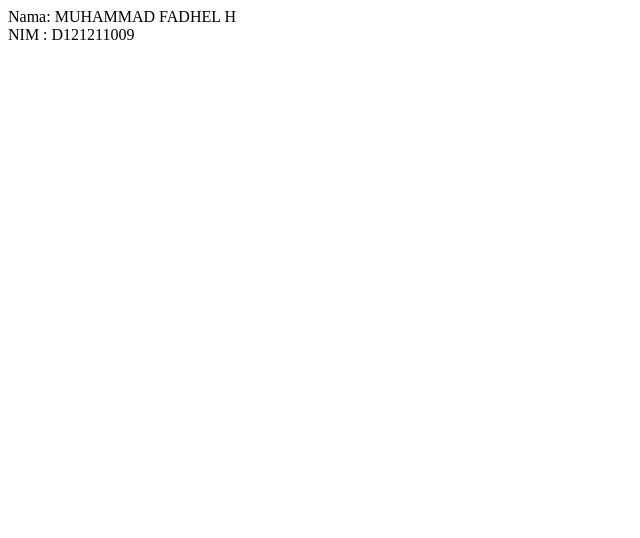
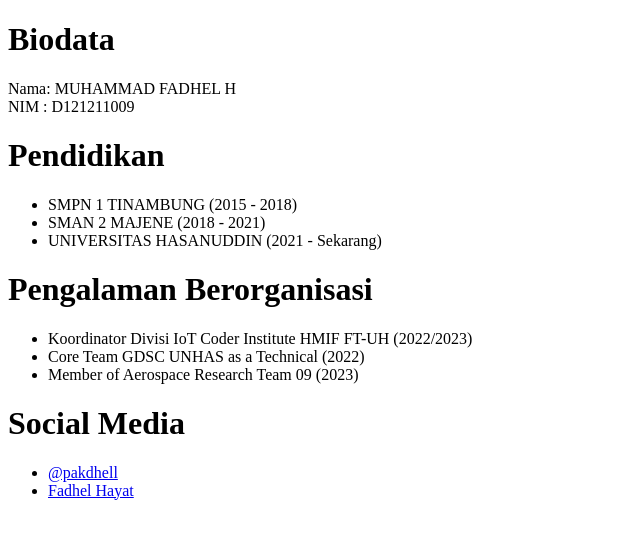
Before and after one commit to pakdhel/Pemrograman-Web, a plain HTML site: page index.html in a window 1280 px wide. Shown: the whole page, without its empty margins (0-640 px from the left). Drawn offline with Linux system fonts and the light colour scheme.

Commit message:
add some biodata

```diff
--- a/index.html
+++ b/index.html
@@ -4,10 +4,28 @@
     <meta charset="UTF-8">
     <meta http-equiv="X-UA-Compatible" content="IE=edge">
     <meta name="viewport" content="width=device-width, initial-scale=1.0">
-    <title>Document</title>
+    <title>Biodata</title>
 </head>
 <body>
+    <h1>Biodata</h1>
     Nama: MUHAMMAD FADHEL H <br>
     NIM : D121211009 <br>
+    <h1>Pendidikan</h1>
+    <ul>
+        <li>SMPN 1 TINAMBUNG (2015 - 2018)</li>
+        <li>SMAN 2 MAJENE (2018 - 2021)</li>
+        <li>UNIVERSITAS HASANUDDIN (2021 - Sekarang)</li>
+    </ul>
+    <h1>Pengalaman Berorganisasi</h1>
+    <ul>
+        <li>Koordinator Divisi IoT Coder Institute HMIF FT-UH (2022/2023)</li>
+        <li>Core Team GDSC UNHAS as a Technical (2022)</li>
+        <li>Member of Aerospace Research Team 09 (2023)</li>
+    </ul>
+    <h1>Social Media</h1>
+    <ul>
+        <li><a href="www.instagram.com/pakdhell">@pakdhell</a></li>
+        <li><a href="www.youtube.com/@fadhelhayat8829">Fadhel Hayat</a></li>
+    </ul>
 </body>
 </html>
```
